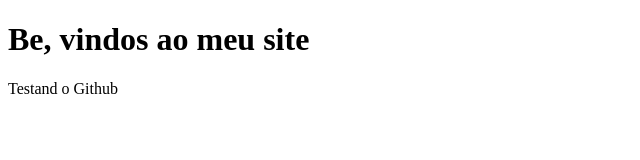
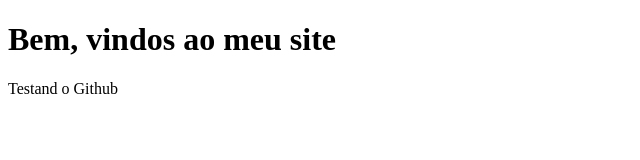
Before and after one commit to Anyapeanut/Anyapeanut.github.io, a plain HTML site: page index.html in a window 1280 px wide. Shown: the whole page, without its empty margins (0-640 px from the left). Drawn offline with Linux system fonts and the light colour scheme.

Commit message:
Update index.html

```diff
--- a/index.html
+++ b/index.html
@@ -4,7 +4,7 @@
   <title>Meu site</title>
 </head>
   <body>
-    <h1>Be, vindos ao meu site</h1>
+    <h1>Bem, vindos ao meu site</h1>
     <p>Testand o Github</p>
    </body>
   </html>
```
